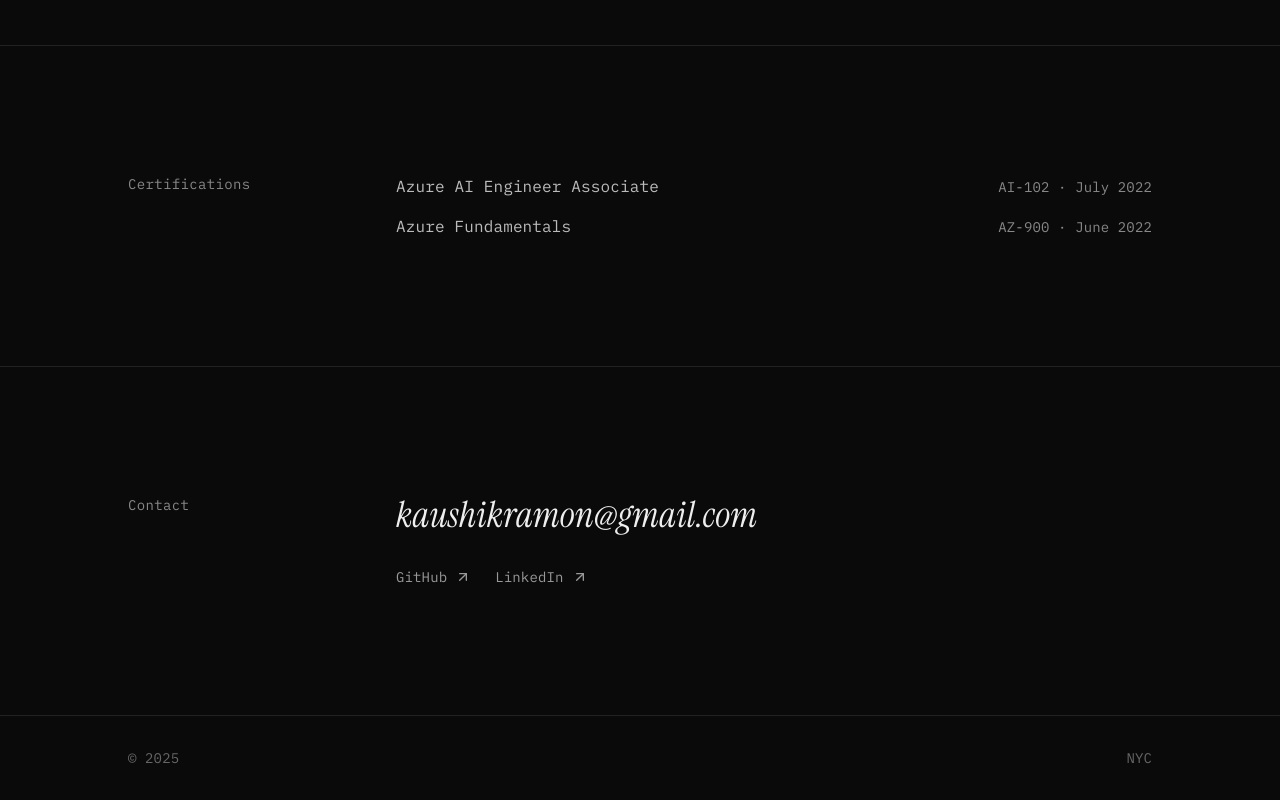
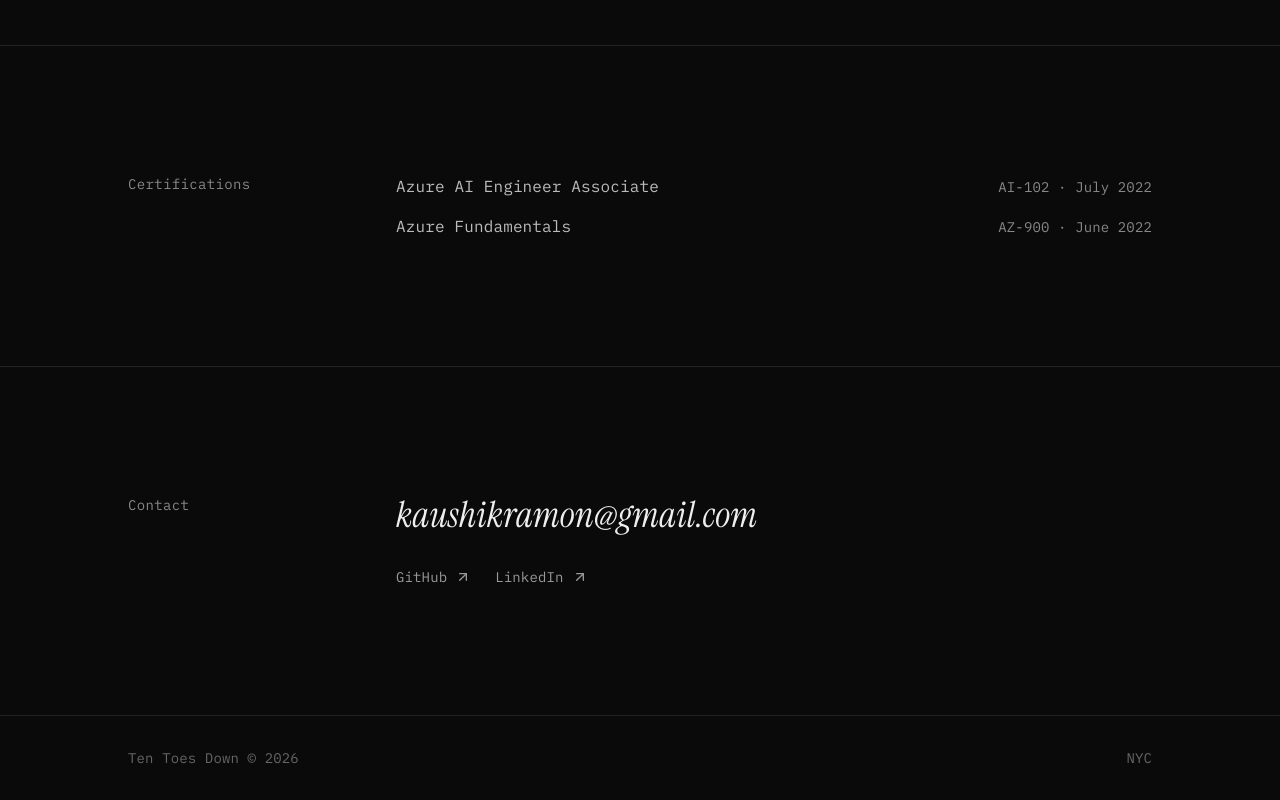
Before and after one commit to ramonkaushik/ramonbot, a Next.js app: page / in a window 1280 px wide. Shown: the part 3123-3923 px from the top of the page. Built offline with nearby package versions, Linux system fonts and the light colour scheme.

Commit message:
Updated footer

```diff
--- a/app/page.tsx
+++ b/app/page.tsx
@@ -481,7 +481,7 @@ export default function Home() {
       {/* Footer */}
       <footer className="px-6 py-8 border-t border-[#222]">
         <div className="max-w-5xl mx-auto flex justify-between items-center text-sm text-[#666]">
-          <span>© 2025</span>
+          <span>Ten Toes Down © 2026</span>
           <span>NYC</span>
         </div>
       </footer>
```
